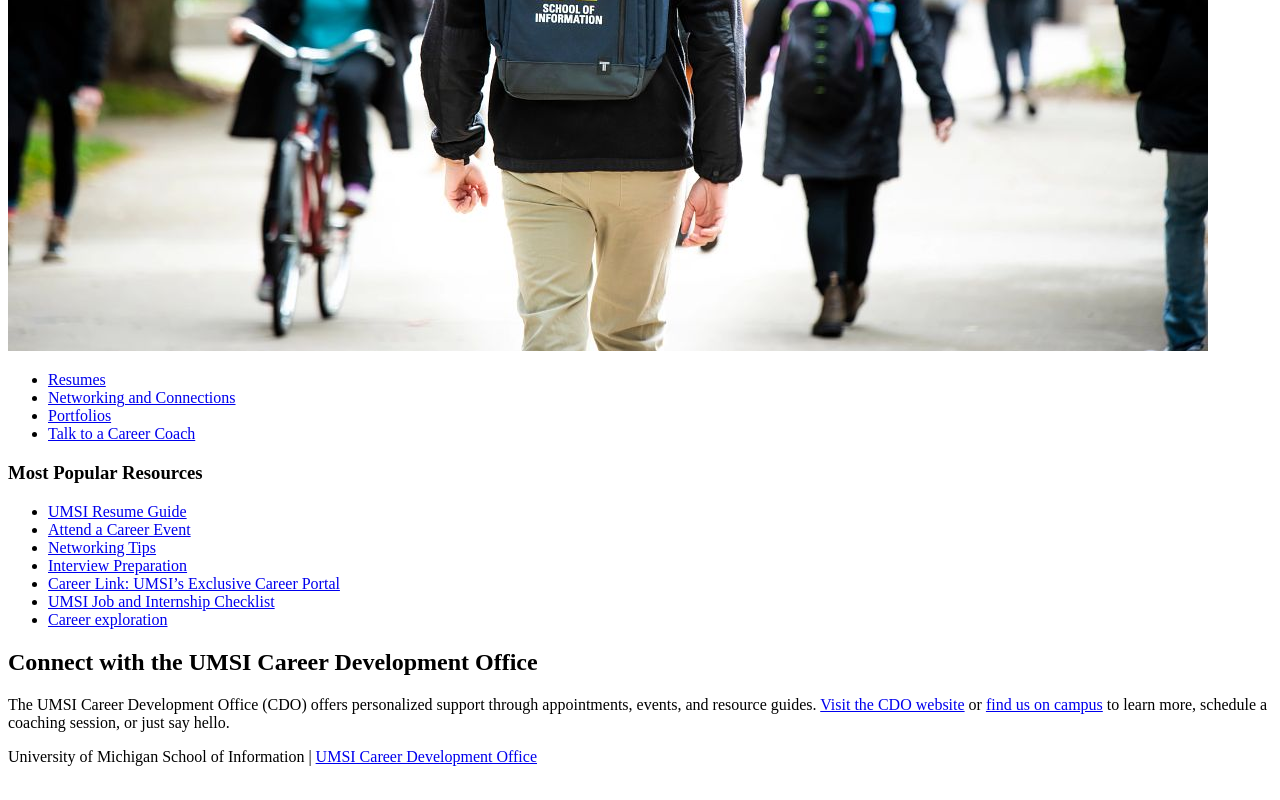
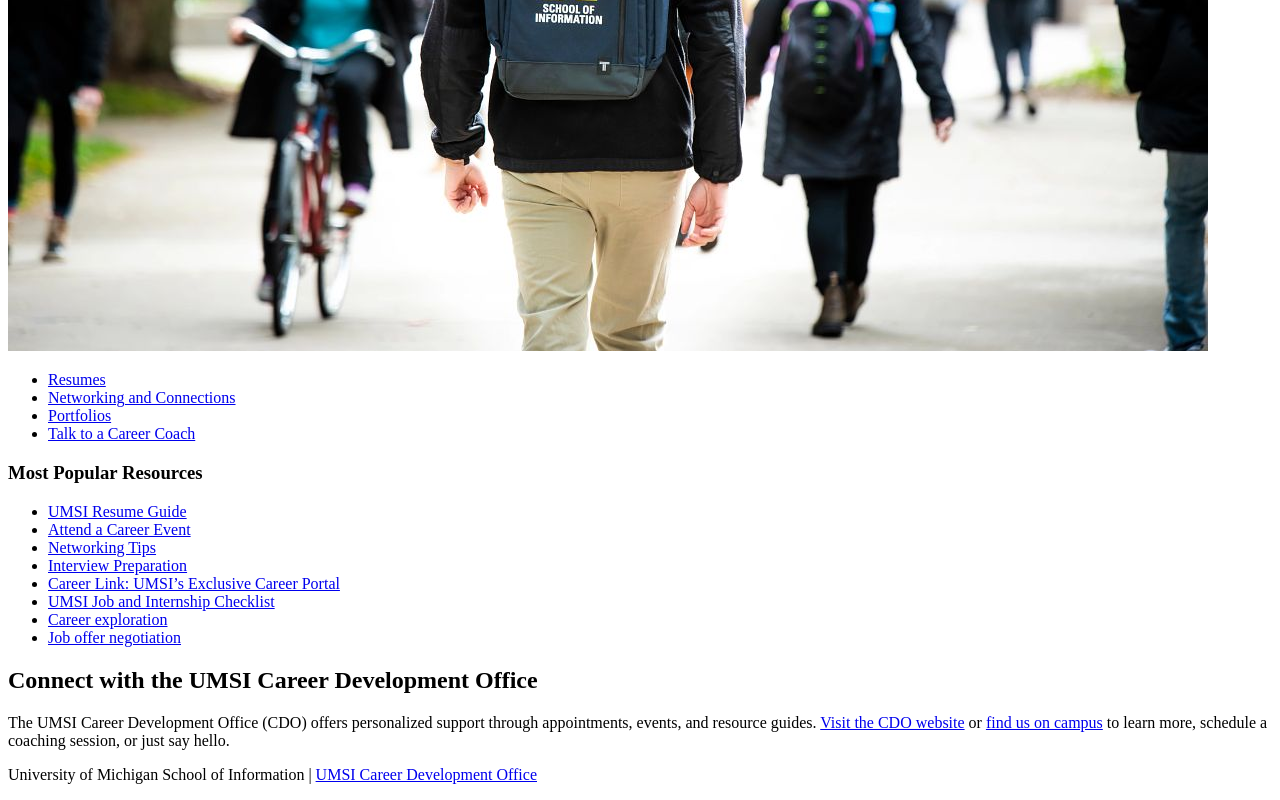
Before and after one commit to alihall02/Client_Project_html_f25, a plain HTML site: page index.html in a window 1280 px wide. Shown: the part 1675-2475 px from the top of the page. Drawn offline with Linux system fonts and the light colour scheme.

Commit message:
Add files via upload

```diff
--- a/index.html
+++ b/index.html
@@ -65,6 +65,7 @@
           <li><a href="https://careerlink.umich.edu" target="_blank">Career Link: UMSI’s Exclusive Career Portal</a></li>
           <li><a href="https://umich.instructure.com/courses/137916/modules/items/1379136" target="_blank">UMSI Job and Internship Checklist</a></li>
           <li><a href="https://umich.instructure.com/courses/137916/modules" target="_blank">Career exploration</a></li>
+          <li><a href="https://umich.instructure.com/courses/137916/modules/items/1993716" target="_blank">Job offer negotiation</a></li>
         </ul>
       </div>
     </section>
```
